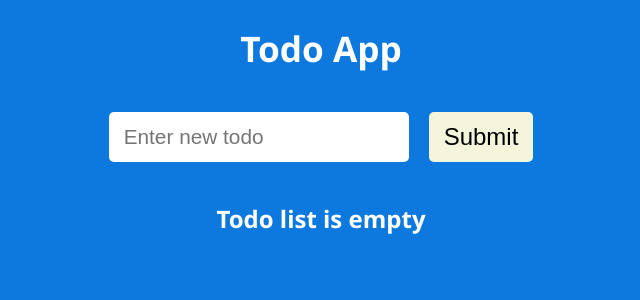
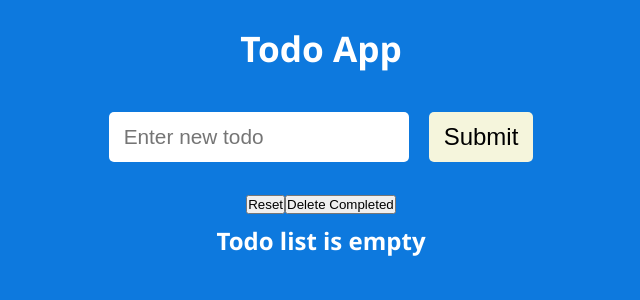
Before and after one commit to DenisKulik/todo-app, a React (Create React App) app: page / in a window 1280 px wide. Shown: the top 300 px of the page, without its empty margins (319-959 px from the left). Built offline with nearby package versions, Linux system fonts and the light colour scheme.

Commit message:
add TodosActions component template

```diff
--- a/src/App.js
+++ b/src/App.js
@@ -3,6 +3,7 @@
 import TodoForm from './components/Todos/TodoForm';
 import TodoList from './components/Todos/TodoList';
 import './App.css';
+import TodosActions from './components/Todos/TodosActions';
 
 function App() {
     const [ todos, setTodos ] = useState([]);
@@ -31,6 +32,7 @@
         <div className="App">
             <h1>Todo App</h1>
             <TodoForm addTodo={addTodoHandler}/>
+            <TodosActions/>
             <TodoList todos={todos} deleteTodo={deleteTodoHandler}
                       toggleTodo={toggleTodoHandler}/>
         </div>
--- /dev/null
+++ b/src/components/Todos/TodosActions.js
@@ -0,0 +1,8 @@
+export default function TodosActions() {
+    return (
+        <>
+            <button>Reset</button>
+            <button>Delete Completed</button>
+        </>
+    );
+}
```
Also changed, not shown: src/components/Todos/TodosActions.module.css (added).
